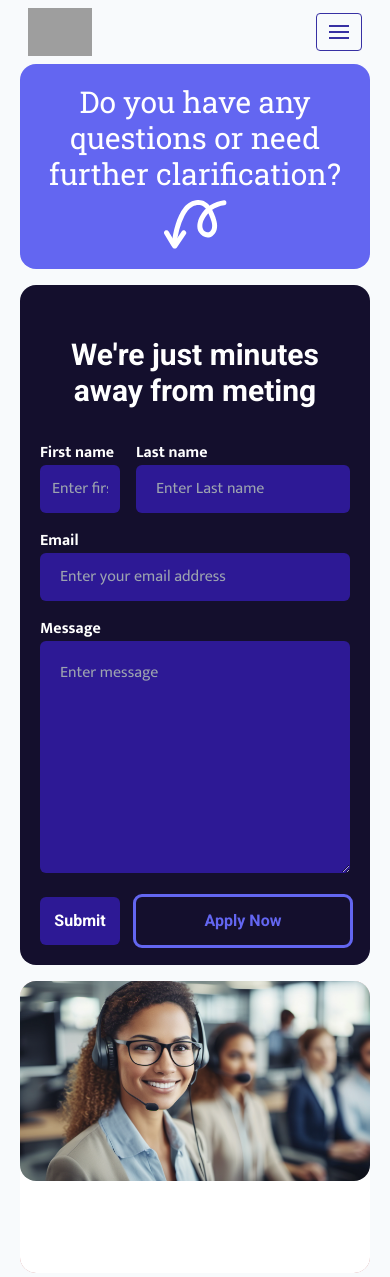
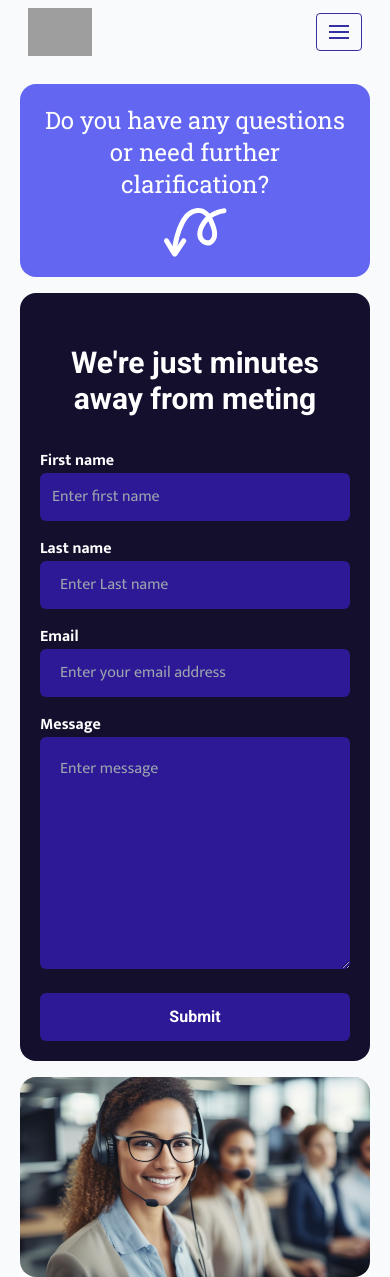
Before and after one commit to vanotis720/phoenix-travel-ui, a website: page contact.html in a window 390 px wide. Shown: the top 1277 px of the page. Drawn offline with nearby package versions, Linux system fonts and the light colour scheme; grey boxes are pictures that could not be loaded.

Commit message:
adapt to mobile done

```diff
--- a/contact.html
+++ b/contact.html
@@ -64,9 +64,10 @@
 
 
         <!-- contact -->
-        <section class="grid grid-cols-1 md:grid-cols-12 lg:grid-cols-12 gap-4">
-            <div class="md:col-span-12 bg-indigo-500 p-5 rounded-2xl ">
-                <h3 class="text-white text-3xl font-roboto-slab text-center">Do you have any questions or need further
+        <section class="grid grid-cols-1 md:grid-cols-12 lg:grid-cols-12 gap-4 mt-5 md:mt-0">
+            <div class="md:col-span-12 bg-indigo-500 p-5 rounded-2xl">
+                <h3 class="text-white text-2xl md:text-3xl font-roboto-slab text-center">Do you have any questions or
+                    need further
                     clarification?</h3>
                 <svg class="fill-white rotate-180 m-auto mt-2" xmlns="http://www.w3.org/2000/svg" width="62.63443"
                     height="48.83955" viewBox="0 0 62.63443 48.83955" creator="Katerina Limpitsouni">
@@ -80,36 +81,36 @@
             <div class="md:col-span-7 bg-[#140F2D] rounded-2xl p-5 text-white">
                 <h4 class="text-3xl font-bold font-roboto my-8 text-center">We're just minutes away from meting</h4>
                 <form action="#" method="post" class="grid grid-cols-1 md:grid-cols-12 lg:grid-cols-12 gap-4">
-                    <div class="col-span-6">
+                    <div class="md:col-span-6">
                         <span class="font-bold">First name</span>
                         <input class="h-12 w-full bg-[#2D1995] rounded-md border-0" type="text"
                             placeholder="Enter first name">
                     </div>
-                    <div class="col-span-6">
+                    <div class="md:col-span-6">
                         <span class="font-bold">Last name</span>
                         <input class="h-12 w-full bg-[#2D1995] rounded-md border-0 p-5" type="text"
                             placeholder="Enter Last name">
                     </div>
-                    <div class="col-span-12">
+                    <div class="md:col-span-12">
                         <span class="font-bold">Email</span>
                         <input class="h-12 w-full bg-[#2D1995] rounded-md border-0 p-5" type="text"
                             placeholder="Enter your email address">
                     </div>
-                    <div class="col-span-12">
+                    <div class="md:col-span-12">
                         <span class="font-bold">Message</span>
                         <textarea class="w-full bg-[#2D1995] rounded-md border-0 p-5" name="message" id="message"
                             cols="30" rows="8" placeholder="Enter message"></textarea>
                     </div>
                     <button type="submit"
-                        class="col-span-6 rounded-md h-12 bg-[#2D1995] text-white font-roboto font-bold">Submit</button>
-                    <a href="#" class="col-span-6 rounded-md h-12 outline outline-indigo-500 text-indigo-500 font-roboto
-                        font-bold flex justify-center items-center">Apply Now</a>
+                        class="md:col-span-6 rounded-md h-12 bg-[#2D1995] text-white font-roboto font-bold">Submit</button>
+                    <a href="#" class="hidden md:flex col-span-6 rounded-md h-12 outline outline-indigo-500 text-indigo-500 font-roboto
+                        font-bold justify-center items-center">Apply Now</a>
                 </form>
             </div>
             <div class="grid grid-rows-subgrid gap-4 md:col-span-5 bg-white rounded-2xl text-black">
                 <div class="row-span-6 bg-[#c78283] rounded-2xl p-5">
                     <div class="flex p-2 rounded mb-3 text-white">
-                        <svg class="w-8 h-8 fill-white mr-5" xmlns="http://www.w3.org/2000/svg" viewBox="0 0 512 512">
+                        <svg class="w-12 h-12 fill-white mr-5" xmlns="http://www.w3.org/2000/svg" viewBox="0 0 512 512">
                             <g id="Address">
                                 <path
                                     d="M376.679 69.935v-.001c-66.65-64.801-174.708-64.801-241.358 0-66.65 64.802-66.65 169.865 0 234.666L184.07 352a163.639 163.639 0 0 1 49.987 117.334c0 11.782 9.823 21.334 21.942 21.334s21.941-9.552 21.941-21.334A163.639 163.639 0 0 1 327.93 352l48.75-47.399c66.65-64.8 66.65-169.864 0-234.665zM255.999 256a64 64 0 1 1 64-64 64 64 0 0 1-64 64z" />
```
Also changed, not shown: src/css/output.css.
